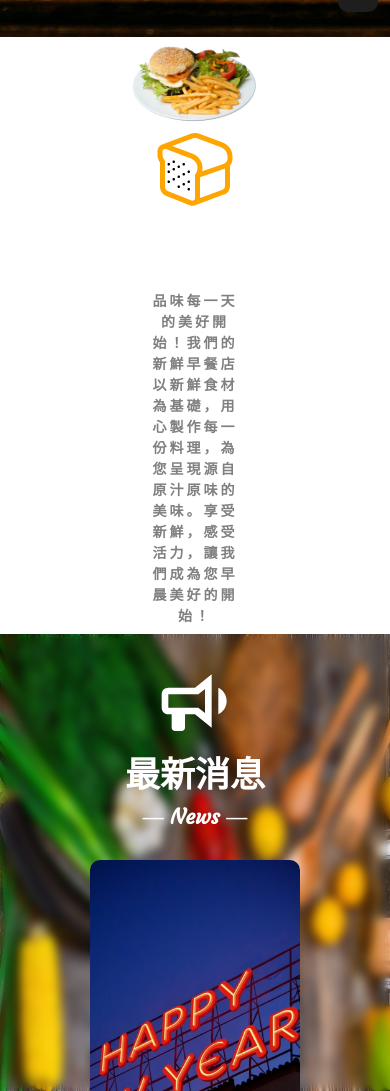
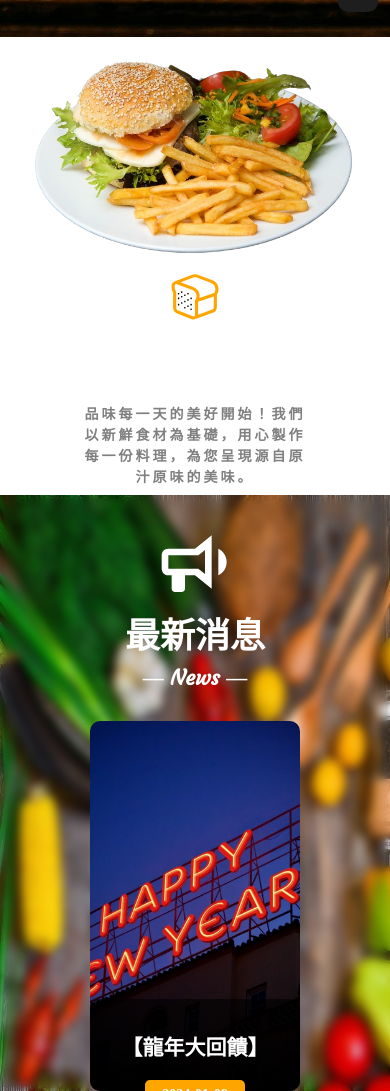
Before and after one commit to karta1020146/breakfast, a Vue app: page / in a window 390 px wide. Shown: the part 807-1898 px from the top of the page. Built offline with nearby package versions, Linux system fonts and the light colour scheme.

Commit message:
up.image

```diff
--- a/src/assets/style/HomeViewRwd.scss
+++ b/src/assets/style/HomeViewRwd.scss
@@ -2,9 +2,18 @@
     main{
         & .image {
             height: auto;
+            & .banner{
+                width: 60%;
+            }
+            & .logo{
+                width: 50px;
+            }
         }
         & .text {
             height: auto;
+            & h3{
+                width: 33.333%;
+            }
         }
         & .service{
             & .sContainer .sCard{
@@ -44,4 +53,12 @@
     main .news .container .cardCntainer{
         width: 70%;
     }
+
+    main .image .banner {
+        width: 90%;
+    }
+
+    main .text h3{
+        width: 60%;
+    }
 }
--- a/src/views/HomeView.vue
+++ b/src/views/HomeView.vue
@@ -80,7 +80,7 @@
     <div class="text">
       <h2 data-aos="fade-up">一天的活力 從這開始</h2>
       <h4 data-aos="fade-up">―  Good to Eat  ―</h4>
-      <h3>品味每一天的美好開始！我們的新鮮早餐店以新鮮食材為基礎，用心製作每一份料理，為您呈現源自原汁原味的美味。享受新鮮，感受活力，讓我們成為您早晨美好的開始！</h3>
+      <h3>品味每一天的美好開始！我們以新鮮食材為基礎，用心製作每一份料理，為您呈現源自原汁原味的美味。</h3>
     </div>
     <div class="news">
       <div class="container">
```
